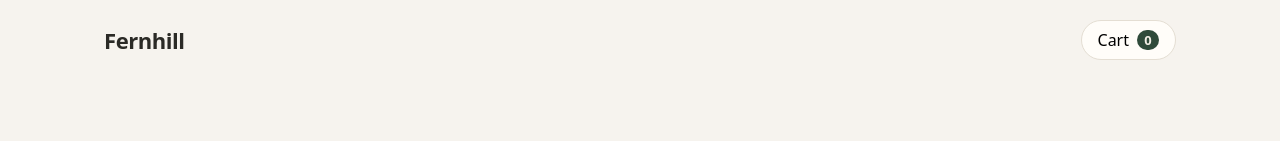
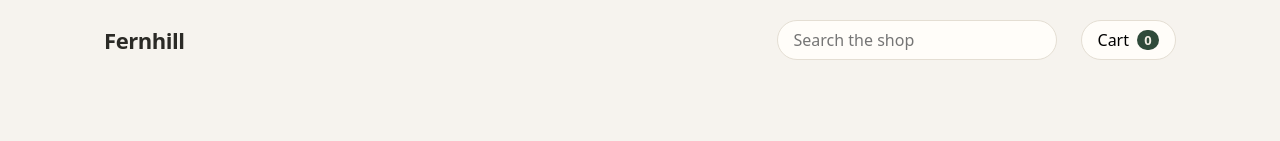
Before and after one commit to linusroxbergh/storefront, a React (Vite) app: page / in a window 1280 px wide. Shown: the top 141 px of the page. Built offline with nearby package versions, Linux system fonts and the light colour scheme.

Commit message:
Search the catalog from the header

```diff
--- a/src/components/Header.tsx
+++ b/src/components/Header.tsx
@@ -1,14 +1,23 @@
-import { Link } from 'react-router';
+import { Link, useNavigate, useSearchParams } from 'react-router';
 import { useCart } from '../features/cart/CartProvider';
 
 export function Header() {
   const { count, open } = useCart();
+  const [params] = useSearchParams();
+  const navigate = useNavigate();
 
   return (
     <header className="header">
       <Link to="/" className="logo">
         Fernhill
       </Link>
+      <input
+        type="search"
+        className="search"
+        placeholder="Search the shop"
+        defaultValue={params.get('q') ?? ''}
+        onChange={(e) => navigate(e.target.value ? `/?q=${encodeURIComponent(e.target.value)}` : '/')}
+      />
       <button className="cart-button" onClick={open}>
         Cart <span className="count">{count}</span>
       </button>
--- a/src/features/catalog/ProductGrid.tsx
+++ b/src/features/catalog/ProductGrid.tsx
@@ -1,16 +1,28 @@
+import { useSearchParams } from 'react-router';
 import { products } from '../../data/products';
 import { ProductCard } from './ProductCard';
 import './catalog.css';
 
 export function ProductGrid() {
+  const [params] = useSearchParams();
+  const query = params.get('q')?.trim() ?? '';
+  const shown = query ? products.filter((p) => p.name.includes(query)) : products;
+
   return (
     <section>
-      <div className="intro">
-        <h1>Good things for the kitchen and table</h1>
-        <p>Made in small batches by people we know. Free returns within 30 days.</p>
-      </div>
+      {query ? (
+        <div className="intro">
+          <h1>Results for “{query}”</h1>
+          <p>{shown.length === 0 ? 'Nothing matches that yet.' : `${shown.length} of ${products.length} products`}</p>
+        </div>
+      ) : (
+        <div className="intro">
+          <h1>Good things for the kitchen and table</h1>
+          <p>Made in small batches by people we know. Free returns within 30 days.</p>
+        </div>
+      )}
       <ul className="grid">
-        {products.map((product) => (
+        {shown.map((product) => (
           <li key={product.id}>
             <ProductCard product={product} />
           </li>
--- a/src/styles/global.css
+++ b/src/styles/global.css
@@ -117,3 +117,12 @@ button {
   font-size: 13px;
   font-weight: 600;
 }
+
+.search {
+  width: min(280px, 40vw);
+  height: 40px;
+  padding: 0 16px;
+  border: 1px solid var(--line);
+  border-radius: 999px;
+  background: var(--surface);
+}
```
Also changed, not shown: 1 other file (tests, documents, lock files or other folders).
